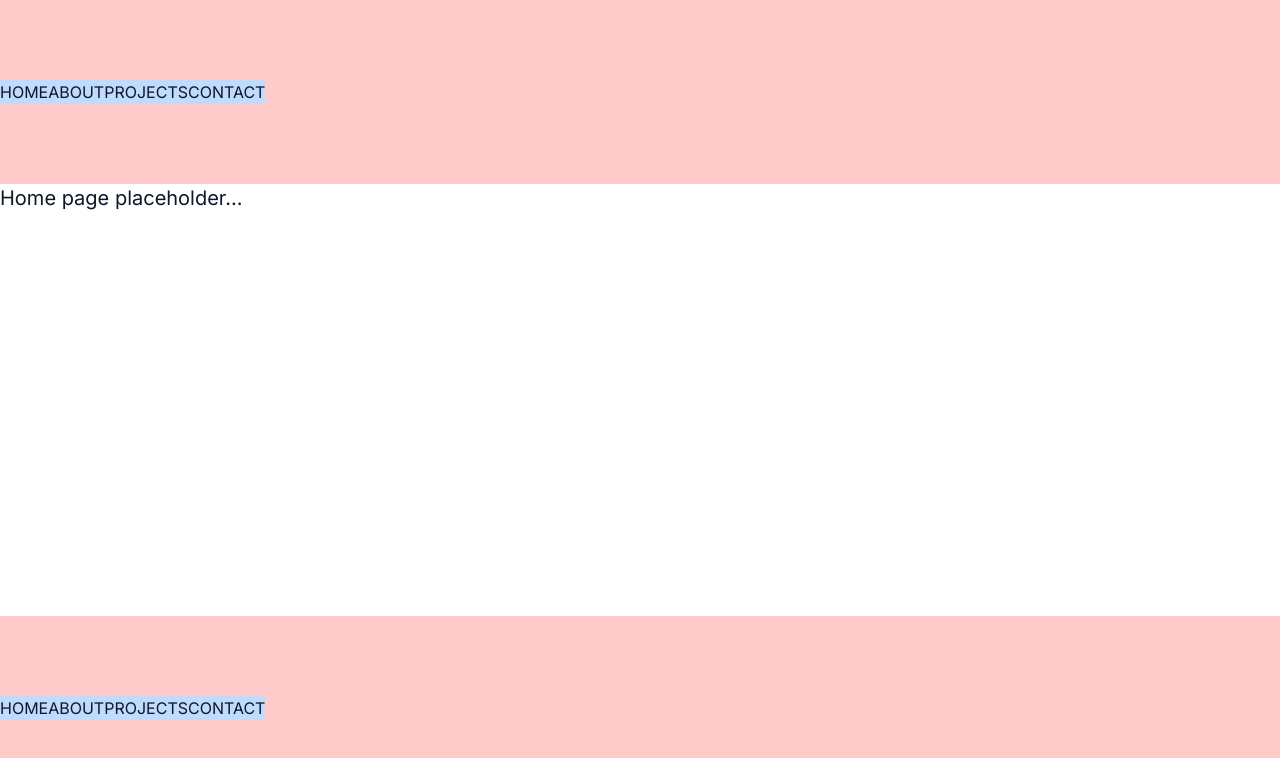
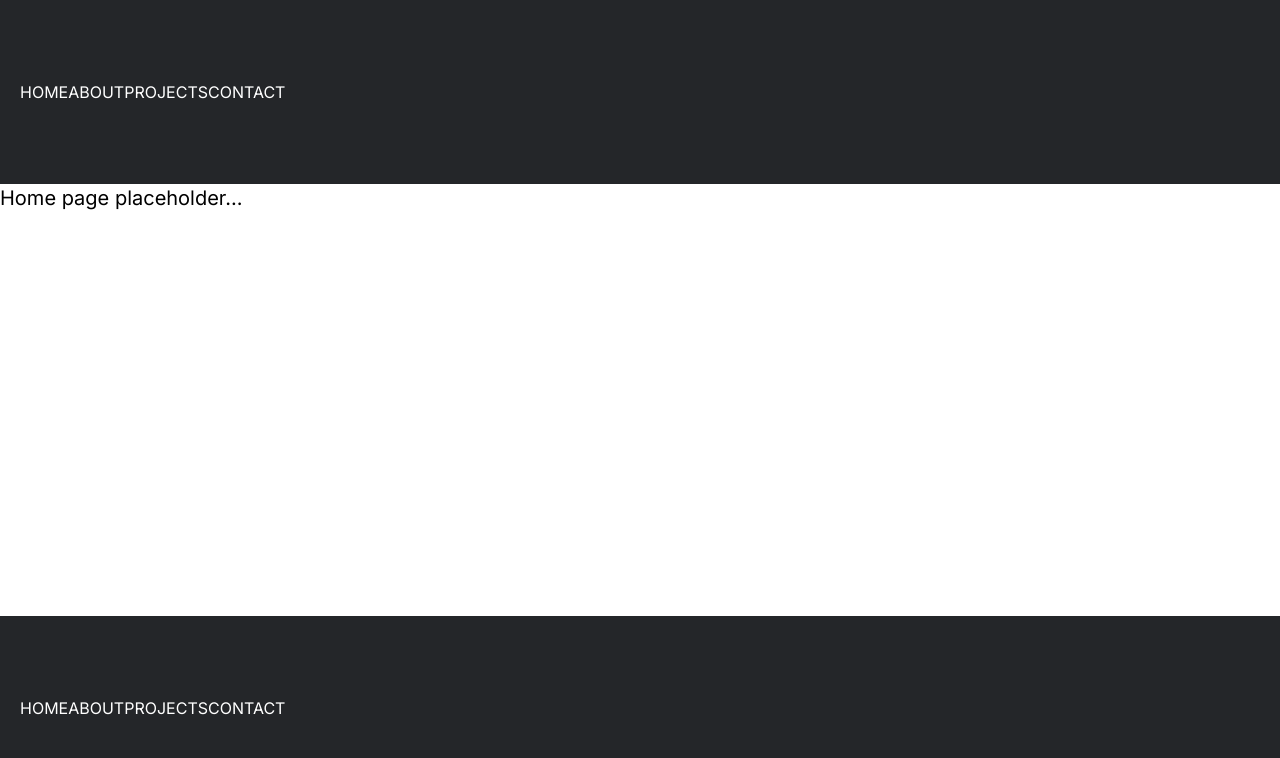
Before and after one commit to datoche-juarez/personal-site-2023, a Next.js app: page / in a window 1280 px wide. Shown: the top 758 px of the page. Built offline with nearby package versions, Linux system fonts and the light colour scheme.

Commit message:
Customized tailwind config..

```diff
--- a/components/footer/footer.js
+++ b/components/footer/footer.js
@@ -2,7 +2,7 @@ import Link from "next/link";
 
 const Footer = () => {
   return (
-    <div className="flex justify-center w-full py-20 mx-auto bg-red-200 h-fit sm:justify-start">
+    <div className="flex justify-center w-full p-5 py-20 mx-auto text-white bg-dark-gray h-fit sm:justify-start">
       <div className="flex items-center sm:float-none">
         <div className="flex flex-row items-center mr-5 bg-blue-200 w-fit h-fit">
         <Link href="/">HOME</Link>
--- a/components/navbar/navbar.js
+++ b/components/navbar/navbar.js
@@ -2,7 +2,7 @@ import Link from "next/link";
 
 const NavBar = () => {
   return (
-    <div className="flex justify-center w-full py-20 mx-auto bg-red-200 h-fit sm:justify-start">
+    <div className="flex justify-center w-full px-5 py-20 mx-auto text-white bg-dark-gray h-fit sm:justify-start">
       <div className="flex items-center sm:float-none">
         <div className="flex flex-row items-center mr-5 bg-blue-200 w-fit h-fit">
           <Link href="/">HOME</Link>
--- a/tailwind.config.js
+++ b/tailwind.config.js
@@ -1,18 +1,70 @@
+const { fontFamily } = require("tailwindcss/defaultTheme");
+
 /** @type {import('tailwindcss').Config} */
 module.exports = {
+  mode: "jit",
   content: [
-    './pages/**/*.{js,ts,jsx,tsx,mdx}',
-    './components/**/*.{js,ts,jsx,tsx,mdx}',
-    './app/**/*.{js,ts,jsx,tsx,mdx}',
+    "./app/**/*.{js,ts,jsx,tsx}",
+    "./pages/**/*.{js,ts,jsx,tsx}",
+    "./components/**/*.{js,ts,jsx,tsx}",
   ],
   theme: {
+    screens: {
+      sm: "480px",
+      md: "768px",
+      lg: "976px",
+      xl: "1440px",
+    },
+    colors: {
+      "deep-red": {
+        DEFAULT: "#ee2b2d",
+        50: "#ffe5e3",
+        100: "#febcb6",
+        200: "#f78e88",
+        300: "#f35d59",
+        400: "#ee2b2d",
+        500: "#d41c11",
+        600: "#a61b0a",
+        700: "#771906",
+        800: "#4a1402",
+        900: "#200b00",
+      },
+      "dark-gray": {
+        DEFAULT: "#242629",
+        50: "#edf3f8",
+        100: "#d6d9db",
+        200: "#bdbfc1",
+        300: "#a3a6a8",
+        400: "#888b8f",
+        500: "#6f7276",
+        600: "#56595c",
+        700: "#3d4042",
+        800: "#242629",
+        900: "#070e13",
+      },
+      white: "#ffffff",
+      black: "#000000",
+    },
     extend: {
-      backgroundImage: {
-        'gradient-radial': 'radial-gradient(var(--tw-gradient-stops))',
-        'gradient-conic':
-          'conic-gradient(from 180deg at 50% 50%, var(--tw-gradient-stops))',
+      fontFamily: {
+        inter: ["var(--inter-font)", ...fontFamily.sans],
+        baiJamjuree: ["var(--bai-jamjuree-font)"],
+        dmMono: ["var(--dm-mono-font)"],
+      },
+      height: {
+        104: "26rem",
+        250: "250px",
+        300: "300px",
+        400: "400px",
+        500: "500px",
+        600: "600px",
+        700: "700px",
+        800: "800px",
+        900: "900px",
+        1000: "1000px",
+        2000: "2000px",
       },
     },
   },
   plugins: [],
-}
+};
```
